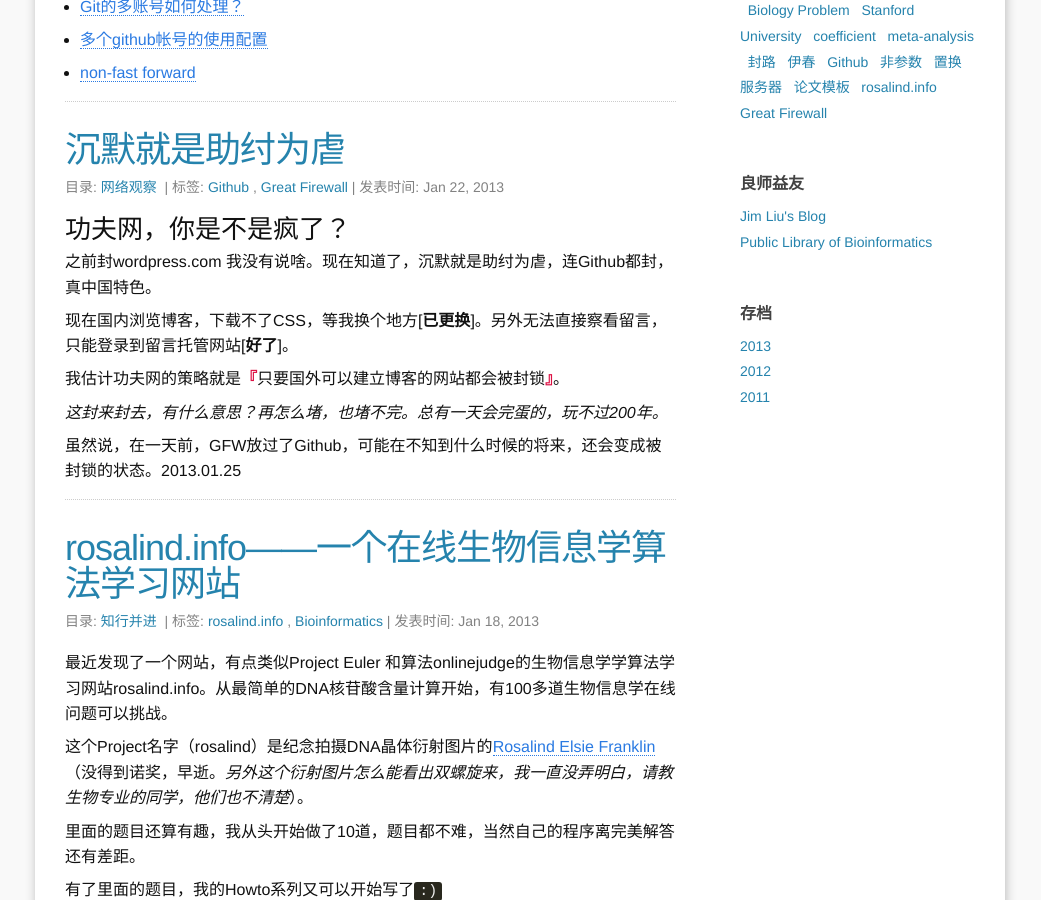
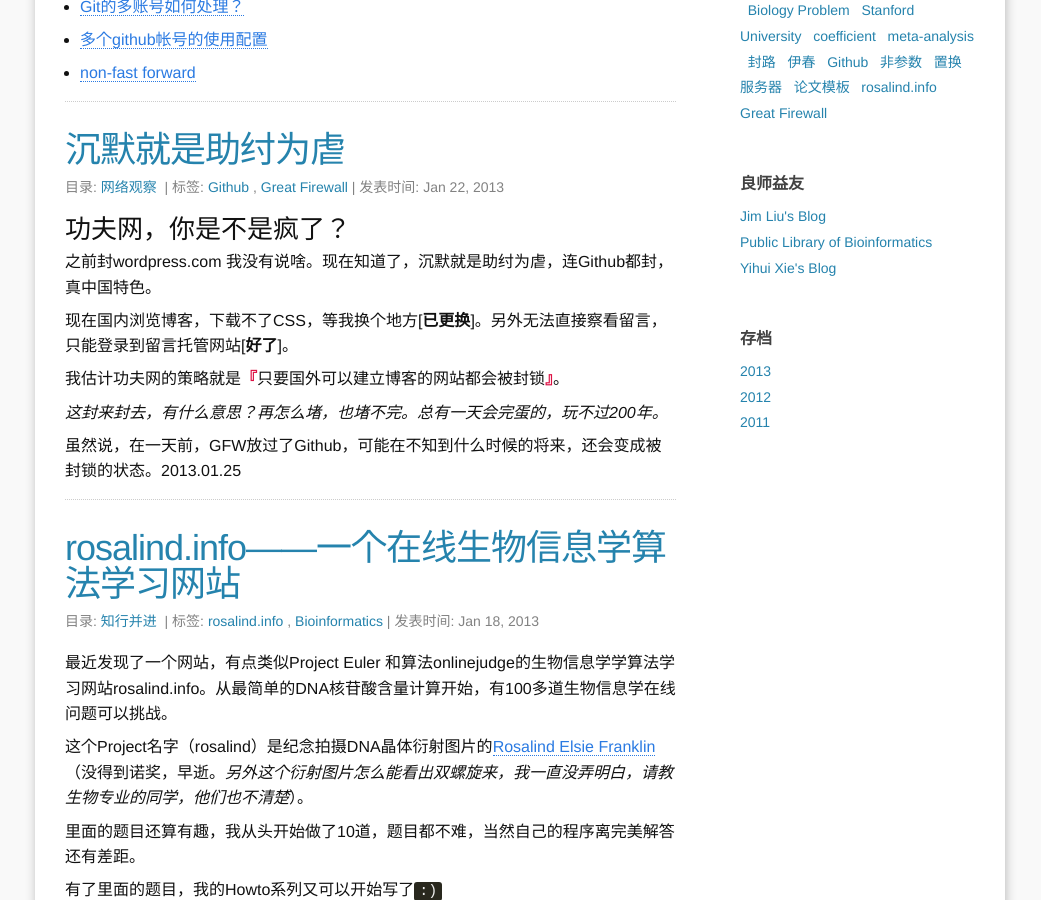
Before and after one commit to yulijia/cn, a Jekyll site: the page built from index.html, in a window 1280 px wide and 900 px high, scrolled down 1451 px. Shown: the whole window, without its empty margins (120-1161 px from the left). Built offline with Jekyll 4.4.1, drawn with Linux system fonts in a browser that asks for light colours; the list of posts is cut into pages by our own code.

Commit message:
update new blogroll

```diff
--- a/_config.yml
+++ b/_config.yml
@@ -63,7 +63,9 @@ Blogroll:
    - name: Public Library of Bioinformatics
      href: http://www.plob.org/
      title: 牛人师兄ybzhao的Bioinformatics图书馆
-
+   - name: Yihui Xie's Blog
+     href: http://yihui.name
+     title: R界小前锋谢益辉，knitr作者
 
 ### Build settings
 markdown: kramdown
```
